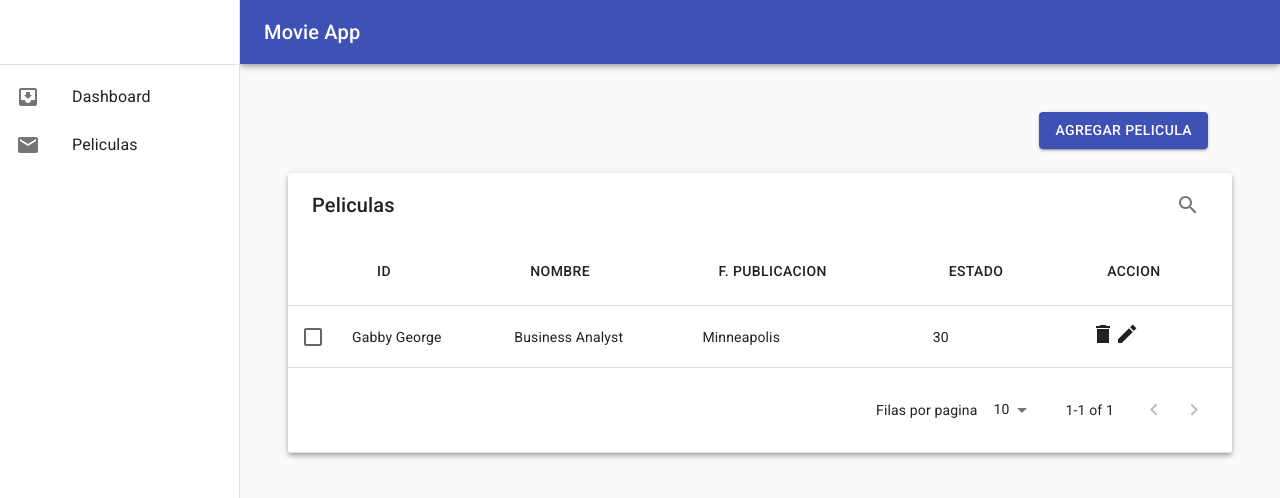
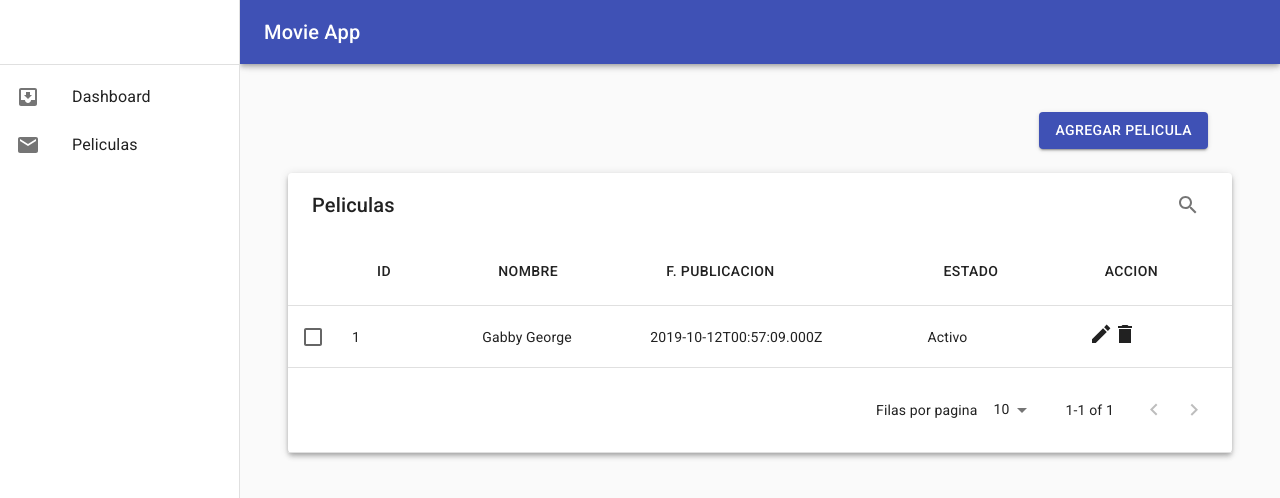
Before and after one commit to rodrigovive/simple-movie-app, a React (Create React App) app: page /admin in a window 1280 px wide. Shown: the top 498 px of the page. Built offline with nearby package versions, Linux system fonts and the light colour scheme.

Commit message:
Refactor Edit Movie

```diff
--- a/src/components/Dashboard/BoxHeader.js
+++ b/src/components/Dashboard/BoxHeader.js
@@ -2,8 +2,8 @@ import React from "react";
 import Grid from "@material-ui/core/Grid";
 import Button from "@material-ui/core/Button";
 import { makeStyles } from "@material-ui/core/styles";
-import Modal from "../Modal/Modal";
-import AddMovie from "../Modal/AddMovie";
+import Modal from "../Movie/Modal";
+import FormMovie from "../Movie/FormMovie";
 const useStyles = makeStyles(theme => ({
   root: {
     flexGrow: 1
@@ -44,7 +44,7 @@ function BoxHeader() {
           );
         }}
       >
-        <AddMovie
+        <FormMovie
           onSubmit={(values, actions) => {
             setTimeout(() => {
               alert(JSON.stringify(values, null, 2));
--- a/src/components/Dashboard/Dashboard.js
+++ b/src/components/Dashboard/Dashboard.js
@@ -1,5 +1,5 @@
 import React, { Fragment } from "react";
-import Table from "./Table";
+import Table from "../Movie/Table";
 import BoxHeader from "./BoxHeader";
 import Container from "@material-ui/core/Container";
 
--- a/src/components/Dashboard/Table.js
+++ /dev/null
@@ -1,88 +0,0 @@
-import React, { Fragment } from "react";
-import MUIDataTable from "mui-datatables";
-import FormControlLabel from "@material-ui/core/FormControlLabel";
-import TextField from "@material-ui/core/TextField";
-import DeleteSharpIcon from "@material-ui/icons/DeleteSharp";
-import EditSharpIcon from "@material-ui/icons/EditSharp";
-const options = {
-  filterType: "checkbox"
-};
-
-function Table() {
-  const columns = [
-    {
-      name: "ID"
-    },
-    {
-      name: "Nombre"
-    },
-    {
-      name: "F. Publicacion"
-    },
-    {
-      name: "Estado"
-    },
-    {
-      name: "Accion",
-      options: {
-        filter: false,
-        customBodyRender: (value, tableMeta, updateValue) => (
-          <Fragment>
-            <DeleteSharpIcon
-              onClick={() => {
-                console.log("value", value);
-                console.log("tableMeta", tableMeta);
-                console.log("updateValue", updateValue);
-
-                alert("test");
-              }}
-            />
-            {/* <FormControlLabel
-            value={value}
-            control={<TextField value={value} />}
-            onChange={event => updateValue(event.target.value)}
-          /> */}
-            <EditSharpIcon />
-          </Fragment>
-        )
-      }
-    }
-  ];
-
-  const data = [["Gabby George", "Business Analyst", "Minneapolis", 30]];
-
-  const options = {
-    filterType: "dropdown",
-    responsive: "scroll",
-    print: false,
-    download: false,
-    filter: false,
-    viewColumns: false,
-    selectableRowsOnClick: false,
-    selectableRowsHeader: false,
-    textLabels: {
-      body: {
-        noMatch: "Sorry, no matching records found",
-        toolTip: "Sort",
-        columnHeaderTooltip: column => `Sort for ${column.label}`
-      },
-      pagination: {
-        next: "Proxima Pagina",
-        previous: "Anterior Pagina",
-        rowsPerPage: "Filas por pagina",
-        displayRows: "of"
-      }
-    }
-  };
-
-  return (
-    <MUIDataTable
-      title={"Peliculas"}
-      data={data}
-      columns={columns}
-      options={options}
-    />
-  );
-}
-
-export default Table;
--- a/src/components/Modal/AddMovie.js
+++ b/src/components/Movie/FormMovie.js
@@ -52,7 +52,7 @@ const useStyles = makeStyles(theme => ({
     marginLeft: -12
   }
 }));
-function AddMovie({ movie, title, onSubmit, ...props }) {
+function FormMovie({ movie = {}, title, onSubmit, ...props }) {
   const classes = useStyles();
   return (
     <div className={classes.paper}>
@@ -64,7 +64,7 @@ function AddMovie({ movie, title, onSubmit, ...props }) {
         initialValues={{
           movie: movie.movie || "",
           release: movie.release || new Date().toISOString(),
-          status: movie.release || ""
+          status: movie.status || ""
         }}
         onSubmit={onSubmit ? onSubmit : null}
         validationSchema={yup.object().shape({
@@ -167,4 +167,4 @@ function AddMovie({ movie, title, onSubmit, ...props }) {
   );
 }
 
-export default AddMovie;
+export default FormMovie;
--- a/src/components/Modal/Modal.js
+++ b/src/components/Movie/Modal.js
@@ -5,6 +5,9 @@ import Backdrop from "@material-ui/core/Backdrop";
 import Fade from "@material-ui/core/Fade";
 
 const useStyles = makeStyles(theme => ({
+  container: {
+    display: "inline-block"
+  },
   modal: {
     display: "flex",
     alignItems: "center",
@@ -23,7 +26,7 @@ function TransitionsModal(props) {
   };
 
   return (
-    <div>
+    <div className={classes.container}>
       {props.renderButton &&
         props.renderButton({
           handleOpen
--- /dev/null
+++ b/src/components/Movie/Table.js
@@ -0,0 +1,102 @@
+import React, { Fragment } from "react";
+import MUIDataTable from "mui-datatables";
+import FormControlLabel from "@material-ui/core/FormControlLabel";
+import TextField from "@material-ui/core/TextField";
+import DeleteSharpIcon from "@material-ui/icons/DeleteSharp";
+import EditSharpIcon from "@material-ui/icons/EditSharp";
+import FormMovie from "./FormMovie";
+import Modal from "./Modal";
+import contants from "../../utils/constants";
+
+function Table() {
+  function getDataEditMovie(row) {
+    const [id, movie, release, status, ...others] = row;
+    const statusCurrent = String(status).toLowerCase();
+    return {
+      movie: String(movie),
+      release: release instanceof Date ? release : new Date().toISOString(),
+      status: contants.STATUS.includes(statusCurrent) ? statusCurrent : ""
+    };
+  }
+
+  const columns = [
+    {
+      name: "ID"
+    },
+    {
+      name: "Nombre"
+    },
+    {
+      name: "F. Publicacion"
+    },
+    {
+      name: "Estado"
+    },
+    {
+      name: "Accion",
+      options: {
+        filter: false,
+        customBodyRender: (value, { rowData = [], rowIndex }, updateValue) => (
+          <Fragment>
+            <Modal
+              renderButton={({ handleOpen, ...props }) => {
+                return <EditSharpIcon onClick={handleOpen} />;
+              }}
+            >
+              <FormMovie
+                title={`Editar "${rowData[1].substr(0, 40)}"`}
+                movie={getDataEditMovie(rowData)}
+                onSubmit={(values, actions) => {
+                  setTimeout(() => {
+                    alert(JSON.stringify(values, null, 2));
+                    actions.setSubmitting(false);
+                  }, 1000);
+                }}
+              />
+            </Modal>
+            <DeleteSharpIcon />
+          </Fragment>
+        )
+      }
+    }
+  ];
+
+  const data = [[1, "Gabby George", new Date().toISOString(), "Activo"]];
+
+  const options = {
+    filterType: "dropdown",
+    responsive: "scroll",
+    print: false,
+    download: false,
+    filter: false,
+    viewColumns: false,
+    selectableRowsOnClick: false,
+    selectableRowsHeader: false,
+    textLabels: {
+      body: {
+        noMatch: "Pelicula no encontrada",
+        toolTip: "Ordenar",
+        columnHeaderTooltip: column => `Ordenar por ${column.label}`
+      },
+      pagination: {
+        next: "Proxima Pagina",
+        previous: "Anterior Pagina",
+        rowsPerPage: "Filas por pagina",
+        displayRows: "of"
+      }
+    }
+  };
+
+  return (
+    <Fragment>
+      <MUIDataTable
+        title={"Peliculas"}
+        data={data}
+        columns={columns}
+        options={options}
+      />
+    </Fragment>
+  );
+}
+
+export default Table;
--- a/src/utils/constants.js
+++ b/src/utils/constants.js
@@ -0,0 +1,3 @@
+export default {
+  STATUS: ["activo", "inactivo"]
+};
```
Also changed, not shown: src/components/Movie/DatePicker.js (renamed from src/components/Modal/DatePicker.js, +4 -6 lines).
